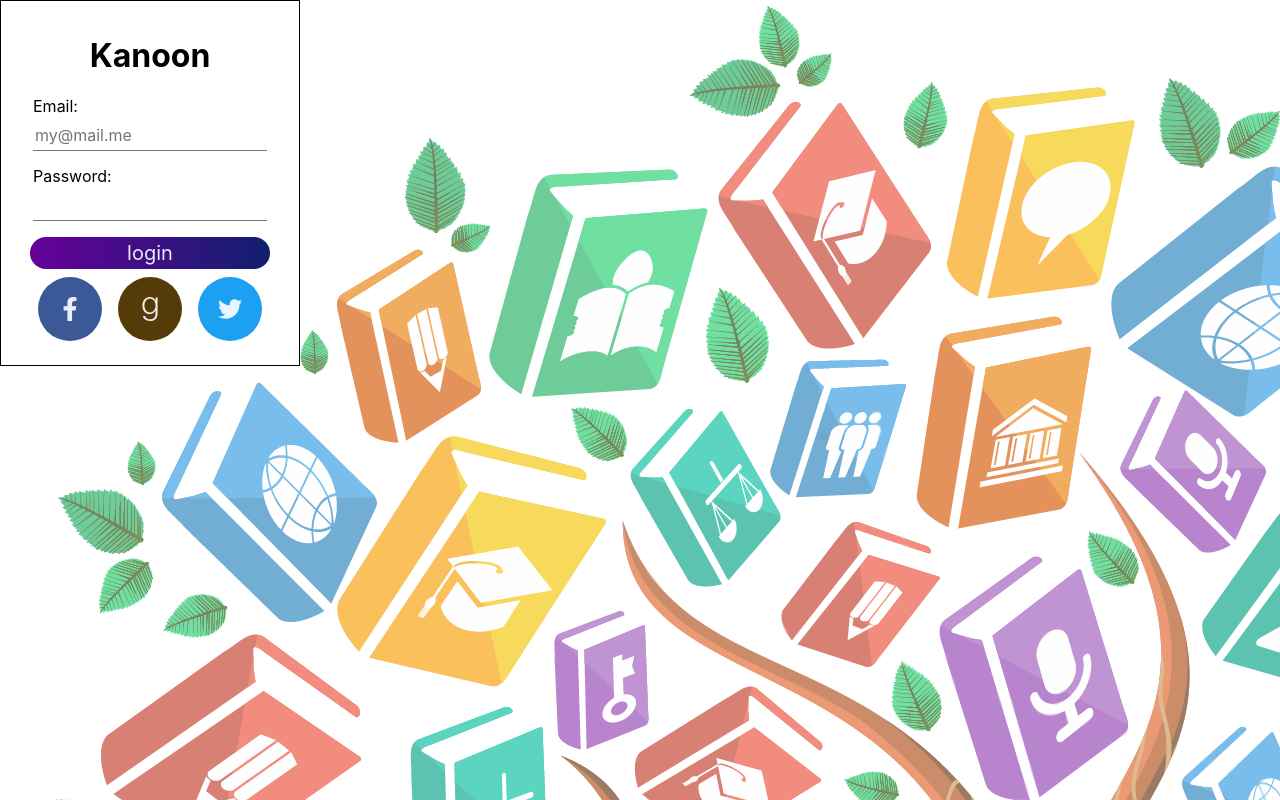
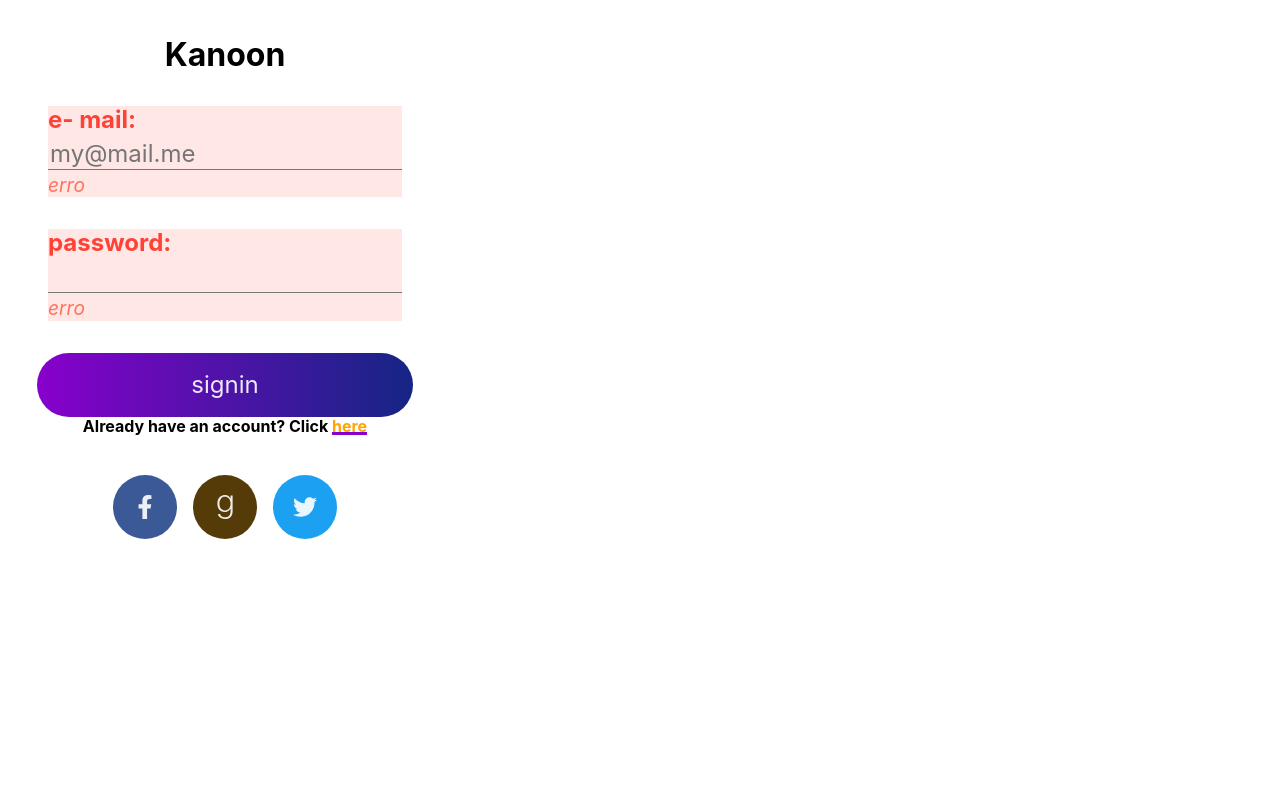
Before and after one commit to wsps10/book-emotion-analysis-app, a React (Create React App) app: page / in a window 1280 px wide. Built offline with nearby package versions, Linux system fonts and the light colour scheme.

Commit message:
add Link

```diff
--- a/src/colors.css
+++ b/src/colors.css
@@ -2,8 +2,12 @@
 	--color-facebook: hsl(221, 44%, 41%);
 	--color-goodreads: hsl(40, 83%, 18%);
 	--color-twitter: hsl(203, 89%, 53%);
-	--color-purple-6: hsl(280, 100%, 30%);
-	--color-blue-8: hsl(231, 73%, 25%);
+
+	--color-blue-8: hsl(231, 73%, 30%);
+
+	--color-purple-6: hsl(280, 100%, 40%);
+
+	--color-red-9: hsl(3, 100%, 95%);
 }
 
 .bg-facebook {
@@ -18,3 +22,6 @@
 .bg-purple-to-blue {
 	background-image: linear-gradient(to right, var(--color-purple-6), var(--color-blue-8));
 }
+.bg-red-9 {
+	background-color: var(--color-red-9);
+}
--- a/src/components/Field.js
+++ b/src/components/Field.js
@@ -21,15 +21,16 @@ class Field extends React.Component {
 		const { value } = state;
 
 		return (
-			<section className="ma3 tl">
-				<label htmlFor={id}>{label}</label><br/>
-				<input className="bn bb-ns h2 mt1 outline-0 w-100-ns"
+			<section className="bg-red-9 f3 ma4 tl">
+				<label htmlFor={id} className="b red">{label}</label><br/>
+				<input className="bg-red-9 bn bb-ns h2 mt1 outline-0 w-100-ns"
 					id = {id}
 					onChange = {onChangeHandler(onChange)}
 					type = {type}
 					placeholder = {placeholder}
 					value = {value}
 				/>
+				<small className="light-red i">erro</small>
 			</section>
 		);
 	}
--- /dev/null
+++ b/src/components/Link.css
@@ -0,0 +1,17 @@
+.anima--outline-to-background {
+	background: linear-gradient(to bottom, var(--color-purple-6) 0%, var(--color-purple-6) 100%);
+	background-position: 0 100%;
+	background-repeat: repeat-x;
+	background-size: 0.2em 0.2em;
+	color: orange;
+
+	transition-property: background-size, color;
+	transition: 1s;
+}
+.anima--outline-to-background:hover {
+	background-size: 0.2em 100%;
+	color: white;
+
+	transition-property: background-size, color;
+	transition: .9s;
+}
--- /dev/null
+++ b/src/components/Link.js
@@ -0,0 +1,13 @@
+import React from 'react';
+import './Link.css';
+
+const Link = ({text, address}) => {
+	return (
+		<a
+			href={address}
+			className="no-underline anima--outline-to-background"
+		>{text}</a>
+	);
+};
+
+export default Link;
--- a/src/index.css
+++ b/src/index.css
@@ -17,7 +17,7 @@ code {
 }
 
 .w-300 {
-  width: 300px;
+  width: 450px;
 }
 
 .top-50 {
--- a/src/pages/LoginPage.js
+++ b/src/pages/LoginPage.js
@@ -2,7 +2,32 @@ import React from 'react';
 import axios from 'axios';
 
 import Field from '../components/Field';
+import Link from '../components/Link';
 import RoundIcon from '../components/RoundIcon';
+
+const isEmail = str => {
+    const letters = `([a-zA-Z])+`;
+    const alphanumericsAndScores = `(\\w|-)+`;
+    const email = new RegExp(`${alphanumericsAndScores}@${letters}\\.${letters}`);
+    const b = email.test(str);
+
+    return b
+        ? str
+        : new Error(`This format is not of a valid e-mail. Please check if it follows this@example.here`);
+}
+
+    const isNew = email => {
+        const api = `https://api-analise-sentimento.mybluemix.net`;
+        const service = `/busca_email/?email=${email}`;
+
+        axios.get(api+service)
+        .then(response => response.data)
+        .then(data => data === "Success" ? console.log("a") : console.log("b"));
+    }
+
+const hasError = error => {
+
+}
 
 class LoginPage extends React.Component {
     handleStateChange = (key, val) => this.setState({
@@ -21,13 +46,13 @@ class LoginPage extends React.Component {
         const { handleStateChange, state } = this;
         const { email, password } = state;
         return (
-            <main className="bg vh-100 vw-100">
-                <form className="ba bg-white pa3 tc w-300">
+            <main className="vh-100 vw-100">
+                <form className="bg-white pa3 tc w-300">
                     <h1>Kanoon</h1>
                     <Field
                         value = { email }
                         type = "email"
-                        label = "Email: "
+                        label = "e- mail: "
                         id = "email"
                         placeholder = "my@mail.me"
                         onChange = { e => {
@@ -42,21 +67,24 @@ class LoginPage extends React.Component {
                     <Field
                         value = { password }
                         type = "password"
-                        label = "Password: "
+                        label = "password: "
                         id = "password"
                         onChange = { e => handleStateChange("password", e.target.value) }
                     />
                     <button
                         type = "button"
-                        className = "bg-purple-to-blue bn br4 dim f4 fw4 h2 link w-90-ns white-90"
+                        className = "bg-purple-to-blue bn br-pill dim f3 fw4 h3 link w-90-ns white-90"
                         onClick = { () => {
                                 axios.get(`https://api-analise-sentimento.mybluemix.net/login/?email=${email}&senha=${password}`)
                                 .then(response => response.data)
                                 .then(data => console.log(data));
                             }
                         }
-                    >login</button>
-                    <section>
+                    >signin</button>
+                    <strong>
+                        {`Already have an account? Click `}<Link text="here" href="#" />
+                        </strong>
+                    <section className="ma4">
                         <RoundIcon
                             family = "fab"
                             name = "facebook-f"
```
